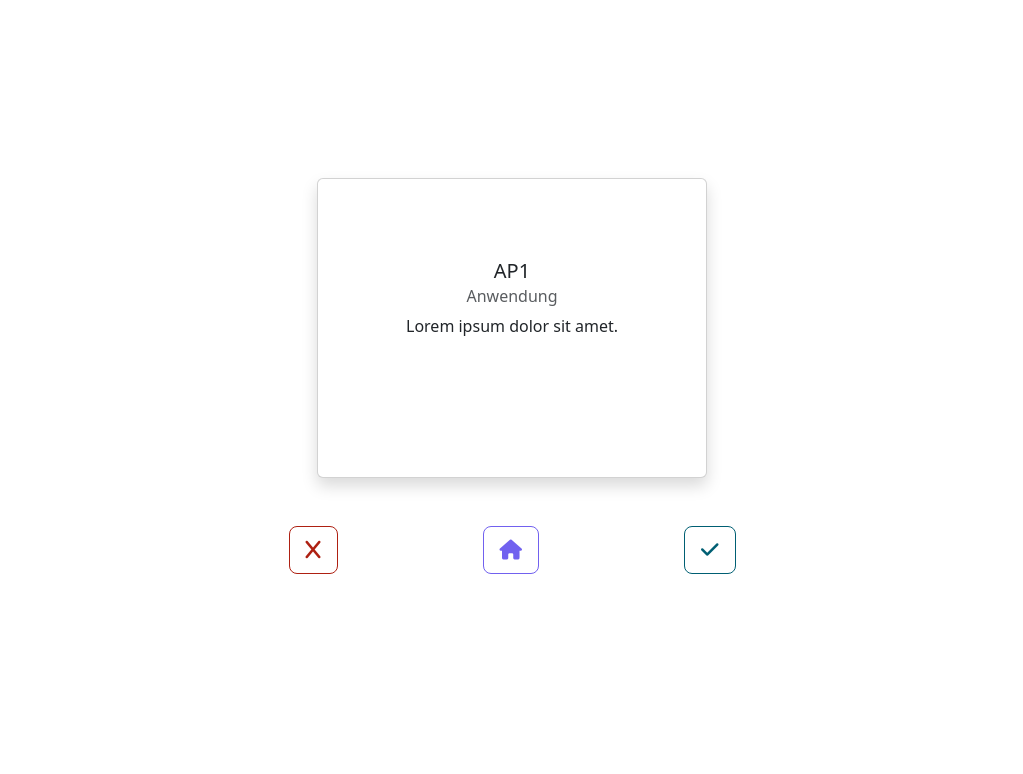
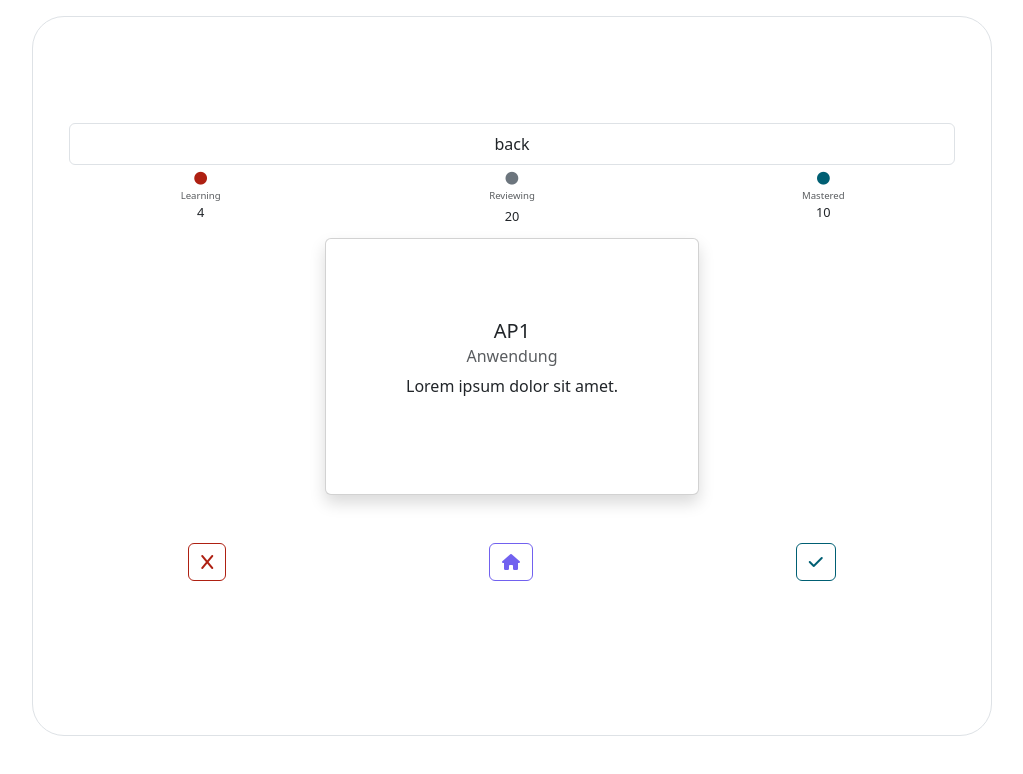
Before and after one commit to williamR07/Flashcards, a website: page index.html in a window 1280 px wide. Shown: the whole page, without its empty margins (128-1151 px from the left). Drawn offline with Linux system fonts and the light colour scheme.

Commit message:
changes to main menu and cards

```diff
--- a/index.html
+++ b/index.html
@@ -12,9 +12,33 @@
 <body>
 
 <div
-        class="container d-flex flex-column align-items-center justify-content-center text-center vh-100 w-50"
+        class="container d-flex flex-column align-items-center border rounded-5 my-3 justify-content-center text-center vh-90 w-75"
 >
-    <div class="card shadow">
+    <div class="container position-relative top-0">
+        <div class="container">
+            <ul class="list-group">
+                <li class="list-group-item"><span>back</span></li>
+            </ul>
+        </div>
+        <div class="row d-flex flex-row">
+            <div class="col-4 ">
+                <span><i class="fa-solid fa-circle text-danger fs-7"></i></span>
+                <p class=" m-0 text-muted fs-8">Learning</p>
+                <p class="fs-7">4</p>
+            </div>
+            <div class="col-4 ">
+                <span><i class="fa-solid fa-circle text-secondary fs-7"></i></span>
+                <p class="m-0 text-muted fs-8">Reviewing</p>
+                <span class="fs-7">20</span>
+            </div>
+            <div class="col-4">
+                <span><i class="fa-solid fa-circle text-success fs-7"></i></span>
+                <p class=" m-0 text-muted fs-8">Mastered</p>
+                <p class="fs-7">10</p>
+            </div>
+        </div>
+    </div>
+    <div class="card shadow ">
         <div class="card-body p-7">
             <h5 class="card-title">
                 AP1
@@ -31,14 +55,14 @@
         </div>
     </div>
 
-    <section class="container m-5 d-flex justify-content-around">
-        <button class="btn btn-outline-danger btn-lg dont-know">
+    <section class="container my-5 d-flex justify-content-around">
+        <button class="btn btn-outline-danger btn-md-lg dont-know">
             <i class="fa-solid fa-x"></i>
         </button>
-        <button class="btn btn-outline-primary btn-lg">
+        <button class="btn btn-outline-primary btn-md-lg">
             <i class="fa-solid fa-house"></i>
         </button>
-        <button class="btn btn-outline-success btn-lg know">
+        <button class="btn btn-outline-success btn-md-lg know">
             <i class="fa-solid fa-check"></i>
         </button>
     </section>
--- a/scss/bootstrap.scss
+++ b/scss/bootstrap.scss
@@ -32,8 +32,13 @@
   padding: 5rem !important;
 }
 
+.fs-6 {
+}
+
 $primary: #7161ef;
+
 $danger: #ae2012;
 $success: #005f73;
 
+
 @import '../node_modules/bootstrap/scss/bootstrap';
--- a/scss/styles.scss
+++ b/scss/styles.scss
@@ -1,12 +1,3 @@
-body {
-  background: rgb(34, 121, 195);
-  background: linear-gradient(0deg, rgba(34, 121, 195, 0.47942927170868344) 0%, rgba(45, 121, 253, 0.14889705882352944) 100%);
-}
-
-.card {
-  width: 390px;
-  height: 300px;
-}
 
 .front {
 
@@ -17,7 +8,7 @@ body {
   transform: rotateY(180deg);
 }
 
-p {
+.question, .answer {
   display: none;
 }
 
```
Also changed, not shown: menu.html (+21 -11 lines), css/bootstrap.css, css/styles.css.
